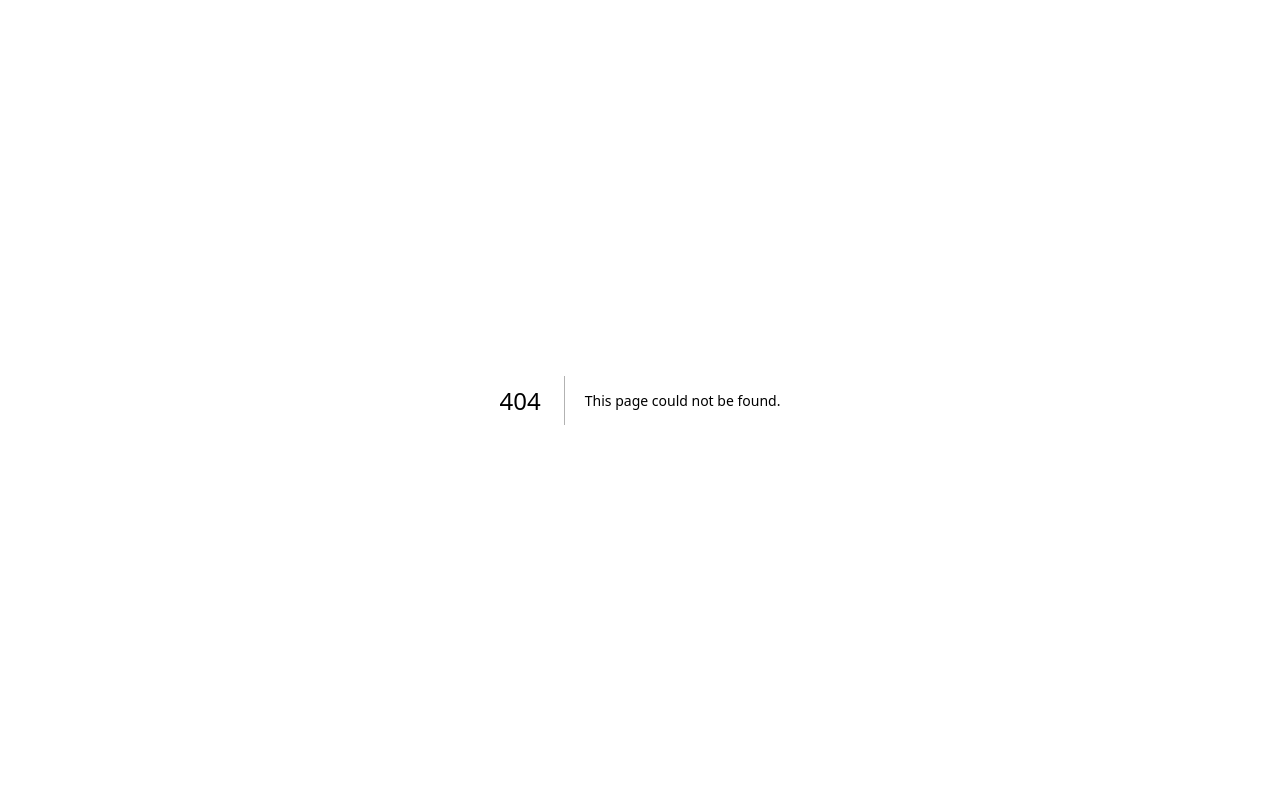
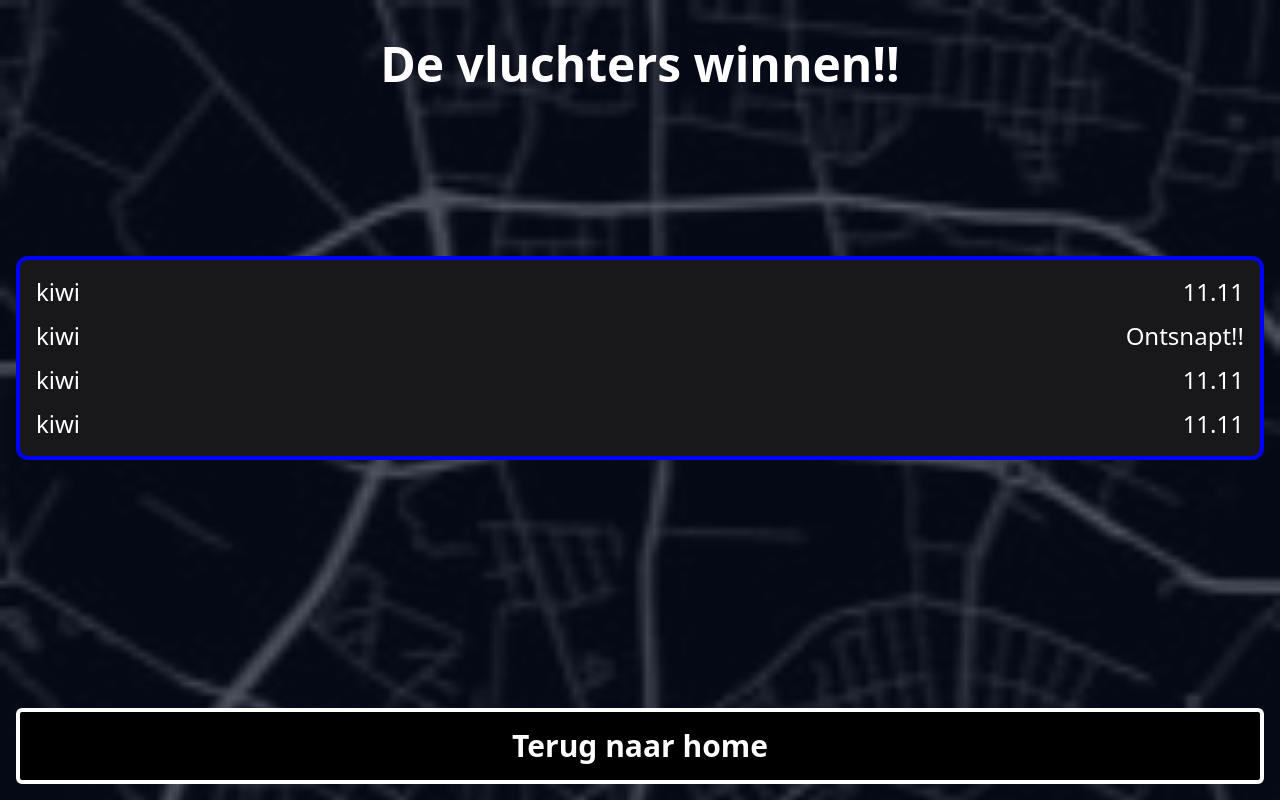
Before and after one commit to Butch-Smith/Jacht-Seizoen, a Next.js app in the folder jacht-seizoen/: page /ResultScreen in a window 1280 px wide. Before the commit this address had no page. Built offline with nearby package versions, Linux system fonts and the light colour scheme.

Commit message:
added pages which may or may not be functional

```diff
--- a/jacht-seizoen/package.json
+++ b/jacht-seizoen/package.json
@@ -9,6 +9,7 @@
   },
   "dependencies": {
     "firebase": "^12.10.0",
+    "leaflet": "^1.9.4",
     "next": "16.1.6",
     "next.js": "^1.0.3",
     "react": "19.2.3",
--- /dev/null
+++ b/jacht-seizoen/src/app/HunterScreen/page.jsx
@@ -0,0 +1,108 @@
+"use client"
+import { useEffect, useState } from "react";
+import BackButton from "../components/BackButton";
+import ScreenMain from "../components/ScreenMain";
+import { marker } from "leaflet";
+import "leaflet/dist/leaflet.css";
+import TargetDisplay from "../components/TargetDisplay";
+
+const HunterScreen = () => {
+
+    //this is for how the targets are shown
+    const targets = [
+        {
+            id: 1,
+            name: "kiwi",
+            code: "12345"
+        },
+        {
+            id: 2,
+            name: "kiwi",
+            code: "12345"
+        },
+        {
+            id: 3,
+            name: "kiwi",
+            code: "12345"
+        },
+        {
+            id: 4,
+            name: "kiwi",
+            code: "12345"
+        }
+    ]
+
+    //all of this is for the map
+    const [mapOpen, setMapOpen] = useState(false);
+    const [mapSize, setMapSize] = useState({ width: 180, height: 180, right: 0, bottom: 0, margin: "1rem" });
+    const [coords, setCoords] = useState({ latitude: 51.505, longitude: -0.09 });
+
+    useEffect(() => {
+        const initMap = async (lat, lng) => {
+            const L = await import("leaflet");
+            const mapInstance = L.map("map", { zoomControl: false }).setView([lat, lng], 17);
+
+            L.tileLayer("https://{s}.tile.openstreetmap.org/{z}/{x}/{y}.png", {
+                attribution: "",
+                zoomControl: false,
+            }).addTo(mapInstance);
+            L.marker([lat, lng]).addTo(mapInstance).bindPopup("you").openPopup();
+        };
+
+        if (navigator.geolocation) {
+            navigator.geolocation.getCurrentPosition(
+                (position) => {
+                    const latitude = position.coords.latitude;
+                    const longitude = position.coords.longitude;
+                    setCoords({ latitude, longitude });
+                    initMap(latitude, longitude);
+                },
+                (error) => {
+                    console.error("Geolocation error:", error);
+                    initMap(coords.latitude, coords.longitude);
+                }
+            );
+        } else {
+            console.error("Geolocation not supported");
+            initMap(coords.latitude, coords.longitude);
+        }
+    }, []);
+
+    const toggleMap = () => {
+        if (!mapOpen) {
+            setMapSize({ width: "100vw", top: 0, height: "100vh", top: 0, left: 0, margin: 0 })
+            setMapOpen(true);
+        } else {
+            setMapSize({ width: 180, height: 180, right: 0, bottom: 0, margin: "1rem" })
+            setMapOpen(false);
+        }
+    };
+
+    return (
+        <ScreenMain>
+            <section className="w-full flex-col p-4 gap-4 flex flex-1">
+                {
+                    targets.map((target) => (
+                        <TargetDisplay key={target.id} playerName={target.name} playerCode={target.code} />
+                    ))
+                }
+            </section>
+
+            <div
+                id="map"
+                style={mapSize}
+                onClick={toggleMap}
+                className="absolute m-4 rounded-lg"
+            ></div>
+
+            <div
+                id="map"
+                style={mapSize}
+                onClick={toggleMap}
+                className="absolute m-4 border-2 z-30 border-white"
+            ></div>
+        </ScreenMain>
+    );
+};
+
+export default HunterScreen;
--- /dev/null
+++ b/jacht-seizoen/src/app/ResultScreen/page.jsx
@@ -0,0 +1,66 @@
+"use client"
+import { useEffect, useState } from "react";
+import ScreenMain from "../components/ScreenMain";
+import Link from "next/link";
+
+const ResultScreen = () => {
+    const [winningTeam, setWinningTeam] = useState("jagers")
+
+    const players = [
+        {
+            id: 1,
+            name: "kiwi",
+            code: "12345",
+            time: "11.11"
+        },
+        {
+            id: 2,
+            name: "kiwi",
+            code: "12345",
+        },
+        {
+            id: 3,
+            name: "kiwi",
+            code: "12345",
+            time: "11.11"
+        },
+        {
+            id: 4,
+            name: "kiwi",
+            code: "12345",
+            time: "11.11"
+        }
+    ]
+
+    useEffect(() => {
+        for (let player of players) {
+            if (!player.time) {
+                setWinningTeam("vluchters")
+                console.log(player.id)
+            }
+        }
+    }, [])
+
+
+
+    return (
+        <ScreenMain>
+            <section className="w-full flex flex-col justify-between h-full p-4">
+                <h1 className="text-white w-full text-5xl text-center mt-6 font-bold">De {winningTeam} winnen!!</h1>
+                <div style={{ borderColor: winningTeam == "jagers" ? "red" : "blue" }} className="flex max-h-100 overflow-y-scroll mb-20 flex-col rounded-xl w-full gap-3 p-4 border-4 bg-zinc-900">
+                    {
+                        players.map((player) => (
+                            <div className="text-2xl text-semibold flex justify-between text-white" key={player.id}>
+                                <h3>{player.name}</h3>
+                                <h3 className="">{player.time ? player.time : "Ontsnapt!!"}</h3>
+                            </div>
+                        ))
+                    }
+                </div>
+                <Link href="/" className="w-full bg-black p-4 text-white text-3xl font-bold border-4 text-center border-white rounded-md">Terug naar home</Link>
+            </section>
+        </ScreenMain>
+    );
+}
+
+export default ResultScreen;
--- /dev/null
+++ b/jacht-seizoen/src/app/TargetScreen/page.jsx
@@ -0,0 +1,15 @@
+import ScreenMain from "../components/ScreenMain";
+
+const TargetScreen = () => {
+    return (
+        <ScreenMain>
+            <section className="w-full flex py-20 flex-col justify-between items-center h-full text-white">
+                <h1 className="text-5xl">Verstop je!!</h1>
+                <h2 className="text-6xl">Tijd</h2>
+                <h2 className="text-4xl">67OWO</h2>
+            </section>
+        </ScreenMain>
+    );
+}
+
+export default TargetScreen;
--- /dev/null
+++ b/jacht-seizoen/src/app/components/TargetDisplay.jsx
@@ -0,0 +1,50 @@
+import { useState } from "react";
+
+const TargetDisplay = ({ playerName, playerCode }) => {
+    const [modalOpen, setModalOpen] = useState(false);
+    const [enteredCode, setEnteredCode] = useState("")
+    const [isActive, setIsActive] = useState(true)
+
+    const handleInnerClick = (e) => {
+        e.stopPropagation()
+    }
+
+    const handleEnteredCode = (e) => {
+        setEnteredCode(e.target.value)
+    }
+
+    const handleCommit = () => {
+        if (!enteredCode) {
+            console.log("please enter a code for the love of god")
+            return
+        }
+
+        if (enteredCode !== playerCode) {
+            console.log("wrong!!")
+        }
+
+        if (enteredCode == playerCode) {
+            console.log("good job!!")
+        }
+    }
+
+    return (
+        <>
+            <div onClick={() => setModalOpen(!modalOpen)} className="w-full p-4 bg-black border-4 border-white rounded-lg">
+                <h2 className="text-white text-3xl font-semibold">{playerName}</h2>
+            </div>
+            {
+                modalOpen &&
+                <div onClick={() => setModalOpen(!modalOpen)} className="w-screen h-screen top-0 left-0 absolute bg-black/80 flex justify-center p-4 items-center">
+                    <div onClick={handleInnerClick} className="w-full bg-zinc-900 p-4 border-4 border-red-500 rounded-lg flex flex-col gap-4  items-center z-50">
+                        <h2 className="text-white font-semibold text-3xl">{playerName} gevonden?</h2>
+                        <input onChange={handleEnteredCode} className="p-4 border-4 rounded-lg border-zinc-600 text-2xl font-bold bg-black text-white placeholder-zinc-600 w-full" type="text" placeholder="Code hier..." />
+                        <button onClick={handleCommit} className="w-full text-2xl p-4 bg-black border-4 rounded-lg border-red-600 text-white font-bold text-center">Schakel uit!</button>
+                    </div>
+                </div>
+            }
+        </>
+    );
+}
+
+export default TargetDisplay;
--- a/jacht-seizoen/src/app/page.jsx
+++ b/jacht-seizoen/src/app/page.jsx
@@ -8,12 +8,15 @@ export default function Home() {
     <>
       <ScreenMain>
         <header className="w-full flex justify-center items-center h-1/5">
-          <h1 className="text-5xl text-white">Jacht Seizoen</h1>
+          <h1 className="text-5xl font-semibold text-white">Jacht Seizoen</h1>
         </header>
         <section className="flex flex-1 px-6 pt-4 flex-col justify-start gap-6">
           <Link href="./JoinScreen" className="w-full bg-black p-4 text-white text-3xl font-bold border-4 border-blue-500 rounded-md">Mee doen</Link>
           <Link href="./CreateRoom" className="w-full bg-black p-4 text-white text-3xl font-bold border-4 border-red-500 rounded-md">Kamer maken</Link>
           <Link href="./InfoScreen" className="w-full bg-black p-4 text-white text-3xl font-bold border-4 border-green-500 rounded-md">Over spel</Link>
+          <Link href="./HunterScreen" className="w-full bg-black p-4 text-white text-3xl font-bold border-4 border-pink-500 rounded-md">fortnite</Link>
+          <Link href="./ResultScreen" className="w-full bg-purple-700 p-4 text-white text-3xl font-bold border-4 border-yellow-500 rounded-md">pubg</Link>
+          <Link href="./TargetScreen" className="w-full bg-purple-700 p-4 text-white text-3xl font-bold border-4 border-green-500 rounded-md">vomit</Link>
         </section>
       </ScreenMain>
     </>
```
Also changed, not shown: 1 other file (tests, documents, lock files or other folders).
